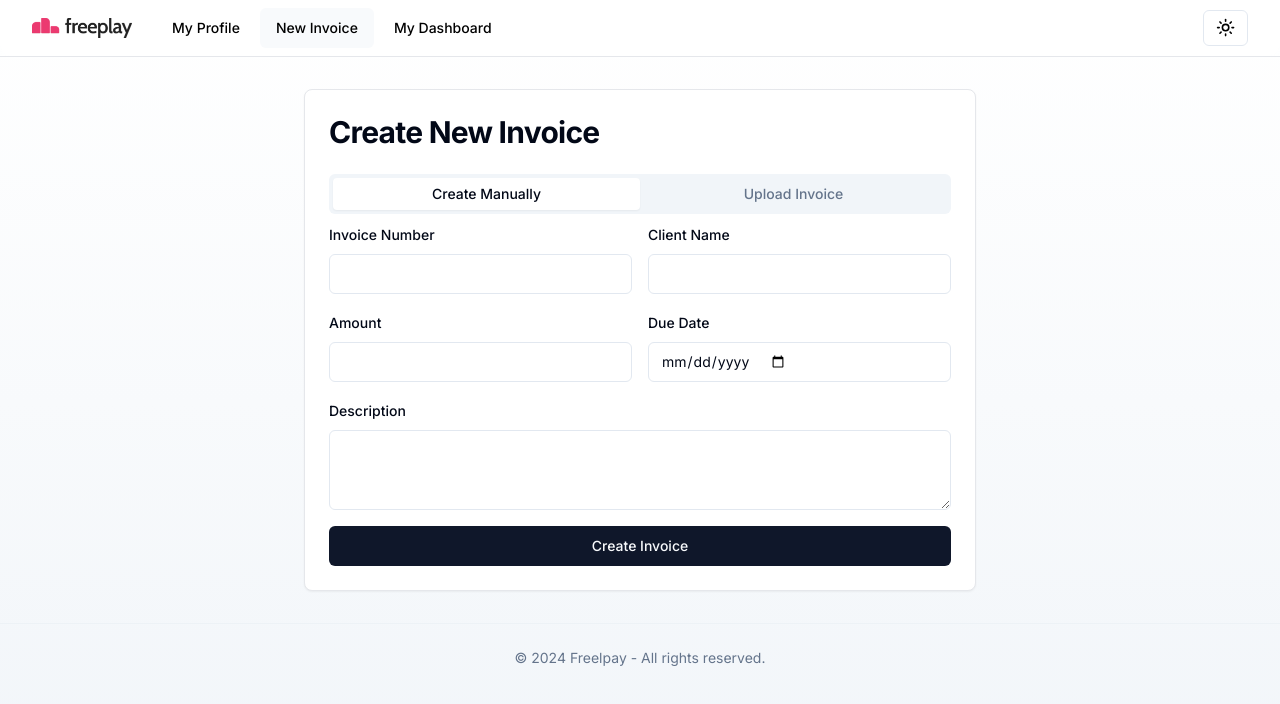
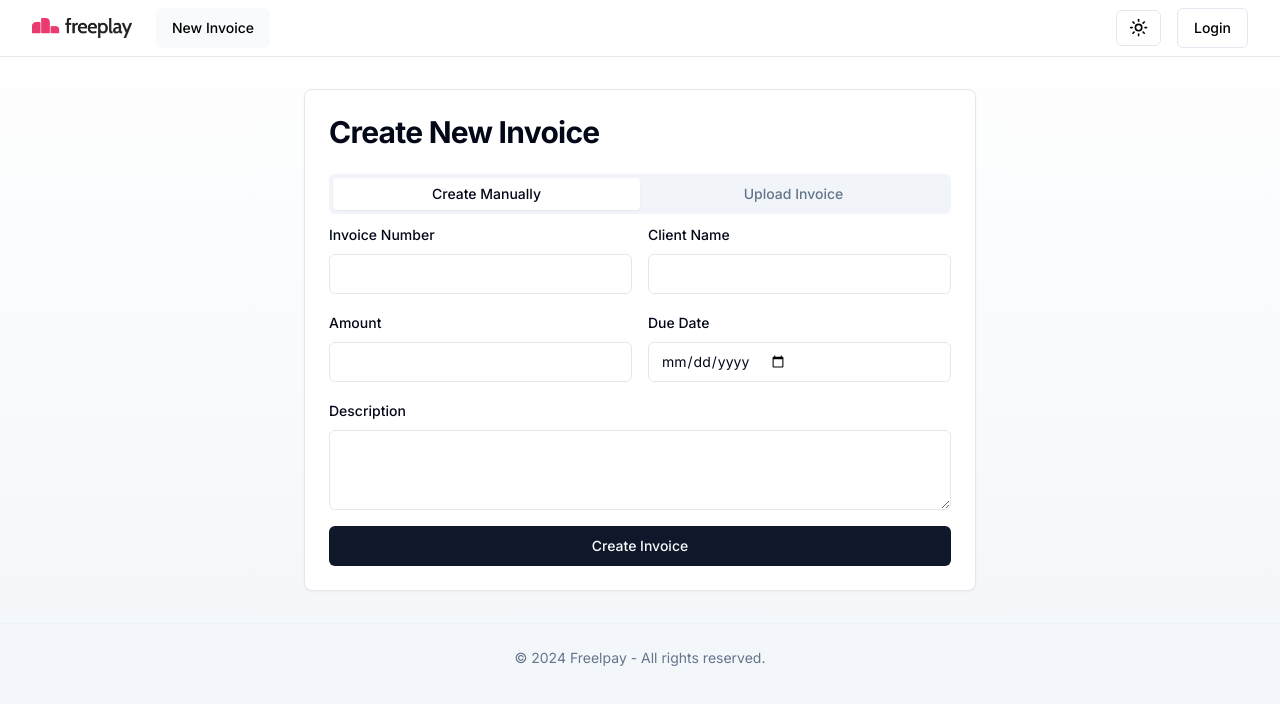
Before and after one commit to gaelcado/freelpay-old, a Next.js app in the folder frontend/: page /new-invoice in a window 1280 px wide. Shown: the top 704 px of the page. Built offline with nearby package versions, Linux system fonts and the light colour scheme.

Commit message:
removed access to dashboard/profile if not logged

```diff
--- a/frontend/app/layout.tsx
+++ b/frontend/app/layout.tsx
@@ -3,6 +3,7 @@ import { Inter } from 'next/font/google'
 import { ThemeProvider } from '@/components/ui/theme-provider'
 import { Toaster } from '@/components/ui/toaster'
 import Navbar from '@/components/ui/Navbar'
+import { AuthProvider } from '@/components/AuthContext'
 import Image from 'next/image'
 import Link from 'next/link'
 import logotype from '../assets/freelpay_logo.png'
@@ -28,6 +29,7 @@ export default function RootLayout({
   return (
     <html lang="en" suppressHydrationWarning>
       <body className={`${inter.className} bg-gradient-to-b from-background to-secondary min-h-screen`}>
+        <AuthProvider>
           <ThemeProvider attribute="class" defaultTheme="system" enableSystem>
             <Navbar />
             <main className="container mx-auto py-8 px-4 md:px-8">
@@ -38,6 +40,7 @@ export default function RootLayout({
             </footer>
             <Toaster />
           </ThemeProvider>
+        </AuthProvider>
       </body>
     </html>
   )
--- a/frontend/app/new-invoice/page.tsx
+++ b/frontend/app/new-invoice/page.tsx
@@ -90,11 +90,12 @@ export default function NewInvoice() {
           title: 'Invoice Uploaded',
           description: 'Your invoice has been successfully uploaded and processed.',
         })
-      } catch (error) {
+      } catch (error: any) {
         console.error('Error uploading invoice:', error)
+        const errorMessage = error.response?.data?.detail || error.message || 'Failed to upload invoice. Please try again.'
         toast({
           title: 'Error',
-          description: 'Failed to upload invoice. Please try again.',
+          description: errorMessage,
           variant: 'destructive',
         })
       }
--- a/frontend/app/page.tsx
+++ b/frontend/app/page.tsx
@@ -9,6 +9,7 @@ import { useToast } from '@/components/ui/use-toast'
 import { Card, CardContent, CardFooter, CardHeader, CardTitle } from '@/components/ui/card'
 import { Label } from '@/components/ui/label'
 import { login, signup } from './api/auth'
+import { useAuth } from '@/components/AuthContext'
 
 export default function Home() {
   const [isLogin, setIsLogin] = useState(true)
@@ -20,6 +21,7 @@ export default function Home() {
   const [address, setAddress] = useState('')
   const { toast } = useToast()
   const router = useRouter()
+  const { setIsAuthenticated } = useAuth()
 
   const handleSubmit = async (e: React.FormEvent) => {
     e.preventDefault()
@@ -27,6 +29,7 @@ export default function Home() {
       if (isLogin) {
         const data = await login(username, password)
         localStorage.setItem('token', data.access_token)
+        setIsAuthenticated(true)
         router.push('/dashboard')
       } else {
         await signup(username, email, password, siretNumber, phone, address)
--- a/frontend/components/ui/Navbar.tsx
+++ b/frontend/components/ui/Navbar.tsx
@@ -1,22 +1,39 @@
 "use client"
 
 import Link from 'next/link'
-import { usePathname } from 'next/navigation'
+import { usePathname, useRouter } from 'next/navigation'
 import { Sheet, SheetContent, SheetTrigger } from "@/components/ui/sheet"
 import { Button } from "@/components/ui/button"
 import { NavigationMenu, NavigationMenuItem, NavigationMenuLink, NavigationMenuList, navigationMenuTriggerStyle } from "@/components/ui/navigation-menu"
 import { Menu } from 'lucide-react'
 import { ModeToggle } from '@/components/mode-toggle'
 import Image from 'next/image'
+import { useAuth } from '@/components/AuthContext'
+import { useToast } from "@/components/ui/use-toast"
 
-const Navbar = () => {
+export default function Navbar() {
   const pathname = usePathname()
+  const router = useRouter()
+  const { isAuthenticated, setIsAuthenticated } = useAuth()
+  const { toast } = useToast()
 
   const routes = [
-    { href: '/profile', label: 'My Profile' },
-    { href: '/new-invoice', label: 'New Invoice' },
-    { href: '/dashboard', label: 'My Dashboard' },
+    { href: '/new-invoice', label: 'New Invoice', requireAuth: false },
+    { href: '/profile', label: 'My Profile', requireAuth: true },
+    { href: '/dashboard', label: 'My Dashboard', requireAuth: true },
   ]
+
+  const filteredRoutes = routes.filter(route => !route.requireAuth || isAuthenticated)
+
+  const handleLogout = () => {
+    localStorage.removeItem('token')
+    setIsAuthenticated(false)
+    toast({
+      title: "Logged out",
+      description: "You have been successfully logged out.",
+    })
+    router.push('/')
+  }
 
   return (
     <header className="sticky top-0 z-50 w-full border-b bg-background/95 backdrop-blur supports-[backdrop-filter]:bg-background/60">
@@ -32,7 +49,7 @@ const Navbar = () => {
           </Link>
           <NavigationMenu className="hidden md:flex">
             <NavigationMenuList>
-              {routes.map((route) => (
+              {filteredRoutes.map((route) => (
                 <NavigationMenuItem key={route.href}>
                   <Link href={route.href} legacyBehavior passHref>
                     <NavigationMenuLink className={navigationMenuTriggerStyle()} active={pathname === route.href}>
@@ -46,6 +63,15 @@ const Navbar = () => {
         </div>
         <div className="flex items-center space-x-4">
           <ModeToggle />
+          {!isAuthenticated ? (
+            <Link href="/">
+              <Button variant="outline">Login</Button>
+            </Link>
+          ) : (
+            <Button variant="outline" onClick={handleLogout}>
+              Logout
+            </Button>
+          )}
           <Sheet>
             <SheetTrigger asChild>
               <Button variant="outline" className="md:hidden">
@@ -55,7 +81,7 @@ const Navbar = () => {
             </SheetTrigger>
             <SheetContent position="left">
               <nav className="flex flex-col space-y-4">
-                {routes.map((route) => (
+                {filteredRoutes.map((route) => (
                   <Link
                     key={route.href}
                     href={route.href}
@@ -74,5 +100,3 @@ const Navbar = () => {
     </header>
   )
 }
-
-export default Navbar
```
Also changed, not shown: frontend/components/AuthContext.tsx (renamed from frontend/components/ui/AuthContext.tsx). Lines whose indentation alone changed are shown as unchanged.
